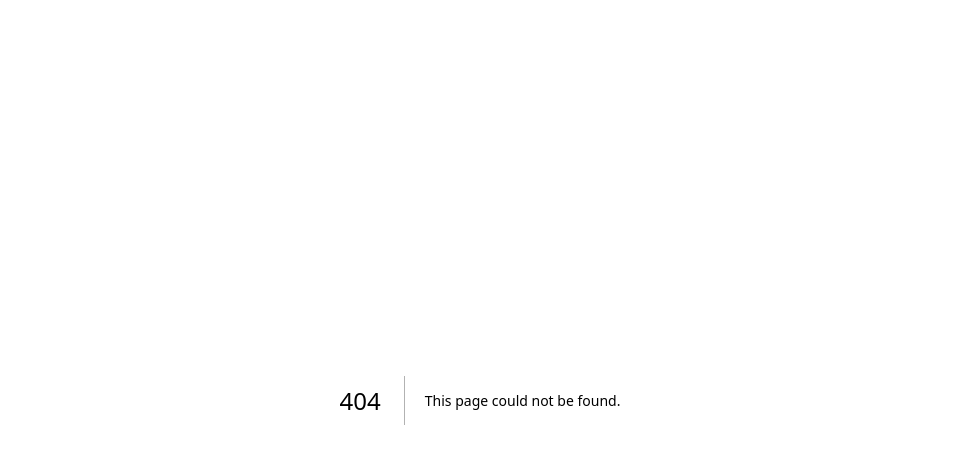
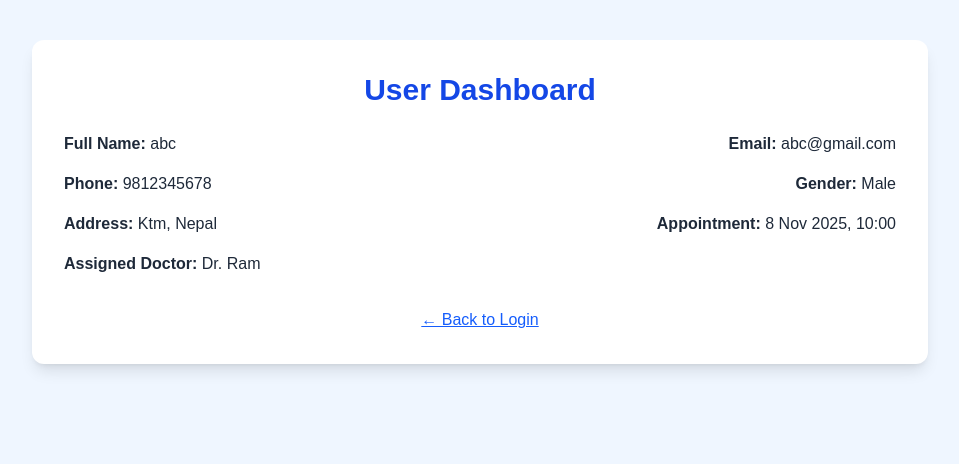
Before and after one commit to Biraj-Thapa/clickbyte-hospital-frontend, a Next.js app: page /user in a window 1280 px wide. Before the commit this address had no page. Shown: the top 464 px of the page, without its empty margins (160-1119 px from the left). Built offline with nearby package versions, Linux system fonts and the light colour scheme.

Commit message:
added user dashboard

```diff
--- /dev/null
+++ b/src/app/user/page.js
@@ -0,0 +1,25 @@
+"use client";
+import { usersData } from "@/data/users";
+import BackButton from "@/components/BackButton";
+import UserDashboard from "@/components/UserDashboard";
+
+export default function UserPage() {
+
+  const user = usersData.find((u) => u.role === "User");
+
+  return (
+    <div className="min-h-screen bg-blue-50 py-10 px-6">
+      <div className="max-w-4xl mx-auto bg-white p-8 shadow-lg rounded-xl">
+        <h1 className="text-3xl font-bold text-center text-blue-700 mb-6">
+          User Dashboard
+        </h1>
+
+        <UserDashboard user={user} />
+
+        <div className="text-center mt-8">
+          <BackButton />
+        </div>
+      </div>
+    </div>
+  );
+}
--- /dev/null
+++ b/src/components/UserDashboard.jsx
@@ -0,0 +1,29 @@
+export default function UserDashboard({ user }) {
+  if (!user) return <p className="text-center text-gray-500">No user data found.</p>;
+
+  const appointmentTime = new Date(user.appointmentTime).toLocaleString("en-GB", {
+    dateStyle: "medium",
+    timeStyle: "short",
+  });
+
+  return (
+    <div className="space-y-4 text-gray-800">
+      <div className="flex flex-col sm:flex-row sm:justify-between">
+        <p><span className="font-semibold">Full Name:</span> {user.fullName}</p>
+        <p><span className="font-semibold">Email:</span> {user.email}</p>
+      </div>
+
+      <div className="flex flex-col sm:flex-row sm:justify-between">
+        <p><span className="font-semibold">Phone:</span> {user.phone}</p>
+        <p><span className="font-semibold">Gender:</span> {user.gender}</p>
+      </div>
+
+      <div className="flex flex-col sm:flex-row sm:justify-between">
+        <p><span className="font-semibold">Address:</span> {user.address}</p>
+        <p><span className="font-semibold">Appointment:</span> {appointmentTime}</p>
+      </div>
+
+      <p><span className="font-semibold">Assigned Doctor:</span> {user.assignedDoctor}</p>
+    </div>
+  );
+}
```
